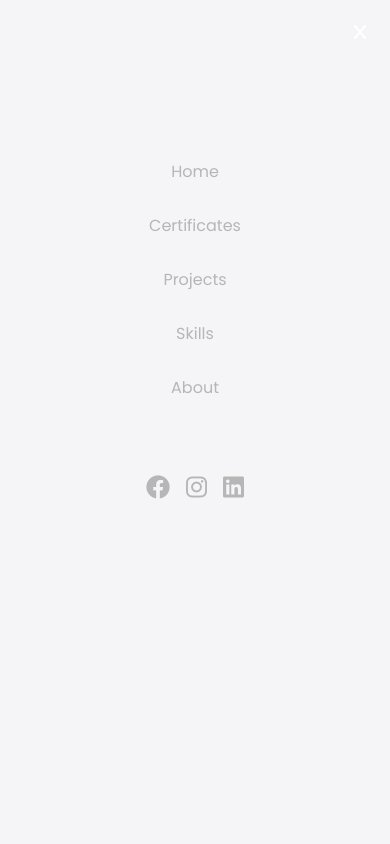
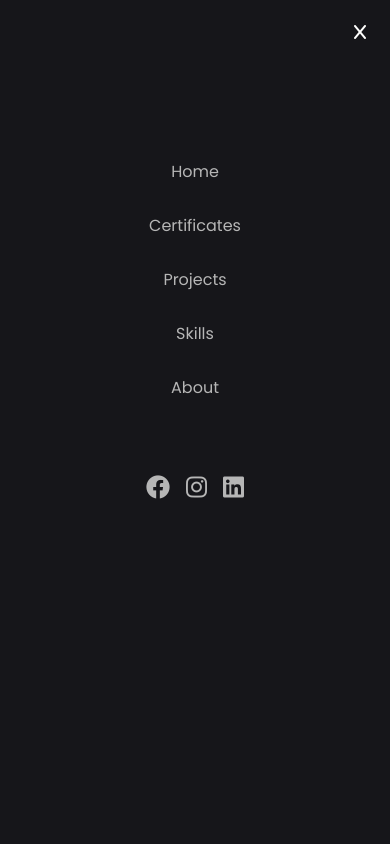
Before and after one commit to mauluddin12z/PORTFOLIO-FRONTEND-NEXTJS-TAILWIND, a Next.js app: page / in a window 390 px wide. Both pictures are taken after a click on the button 359 px from the left and 36 px from the top of the page. Shown: the top 844 px of the page. Built offline with nearby package versions, Linux system fonts and the light colour scheme; no server answers.

Commit message:
front end update

```diff
--- a/app/section/HeaderSection.tsx
+++ b/app/section/HeaderSection.tsx
@@ -85,7 +85,7 @@ export default function HeaderSection() {
           className={[
             "lg:flex lg:h-auto w-auto z-40",
             menu
-              ? "fixed bg-background-1 inset-0 text-accent-1 dark:text-dark-accent-1 w-full h-screen flex justify-center text-center"
+              ? "fixed bg-background-1 dark:bg-dark-background-1 inset-0 text-accent-1 dark:text-dark-accent-1 w-full h-screen flex justify-center text-center"
               : "hidden",
           ].join(" ")}
         >
```
